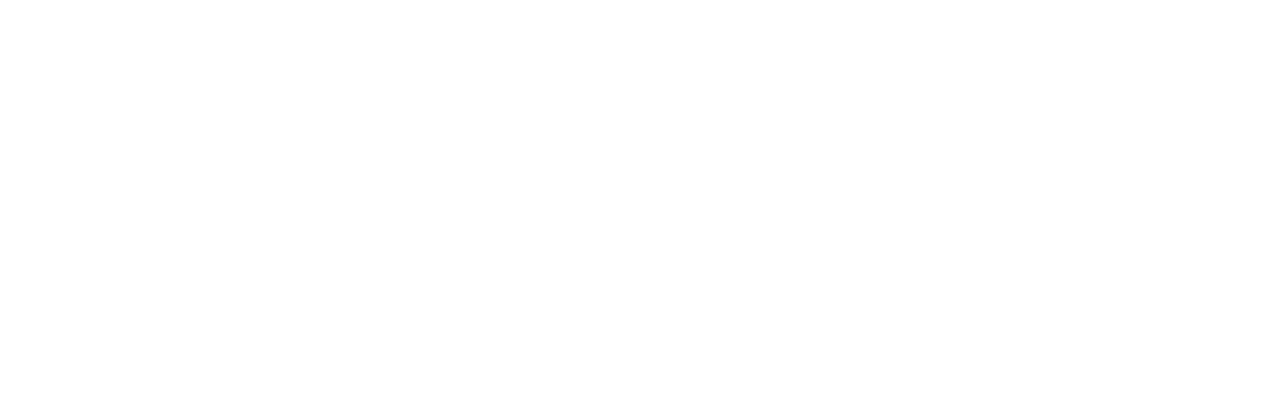
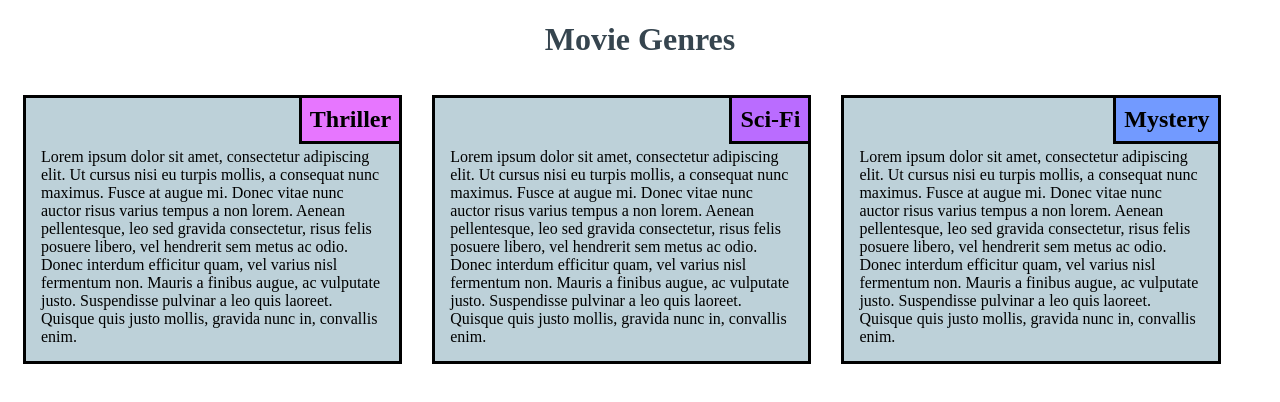
Before and after one commit to aintnotang/coursera-test, a plain HTML site: page module2-solution/index.html in a window 1280 px wide. Drawn offline with Linux system fonts and the light colour scheme.

Commit message:
final solution

```diff
--- a/module2-solution/StyleSheet1.css
+++ b/module2-solution/StyleSheet1.css
@@ -1,3 +1,67 @@
-body
-{
+* {
+    box-sizing: border-box;
 }
+
+section {
+    position: relative;
+    padding: 15px;
+    padding-top: 50px;
+    margin: 15px;
+    background-color: #bdd1d9;
+    border: 3px solid black;
+
+}
+
+h1 {
+    text-align: center;
+    color: #36454f;
+}
+
+h2 {
+    position: absolute;
+    top: 0;
+    right: 0;
+    padding: 8px;
+    margin: 0;
+    border: 3px solid black;
+    border-top-style: none;
+    border-right-style: none;
+}
+
+    h2.v {
+        background-color: #e776ff
+    }
+
+    h2.p {
+        background-color: #ba6cff
+    }
+
+    h2.b {
+        background-color: #729aff
+    }
+
+/*****Desktop*****/
+@media (min-width : 992px) {
+    section {
+        float: left;
+        width: 30%;
+    }
+}
+/*****Tablet*****/
+@media (min-width : 768px) and (max-width: 991px) {
+    .s1{
+        float:left;
+        width:40.5%;
+    }
+    .s2{
+        float:left;
+        width:84.3%;
+    }
+
+}
+/*****Moblie*****/
+@media (max-width : 767px) {
+    section {
+        width: 84.3%;
+    }
+}
--- a/module2-solution/index.html
+++ b/module2-solution/index.html
@@ -2,10 +2,35 @@
 
 <html lang="en" xmlns="http://www.w3.org/1999/xhtml">
 <head>
+    <link rel="stylesheet" href="StyleSheet1.css" />
     <meta charset="utf-8" />
-    <title></title>
+    <title>Theme</title>
 </head>
 <body>
-
+    <h1>Movie Genres</h1>
+    <section class="s1">
+        <h2 class="v">Thriller</h2>
+        Lorem ipsum dolor sit amet, consectetur adipiscing elit. Ut cursus nisi eu turpis mollis,
+        a consequat nunc maximus. Fusce at augue mi. Donec vitae nunc auctor risus varius tempus a non lorem.
+        Aenean pellentesque, leo sed gravida consectetur, risus felis posuere libero, vel hendrerit sem metus
+        ac odio. Donec interdum efficitur quam, vel varius nisl fermentum non. Mauris a finibus augue, ac vulputate justo.
+        Suspendisse pulvinar a leo quis laoreet. Quisque quis justo mollis, gravida nunc in, convallis enim.
+    </section>
+    <section class="s1">
+        <h2 class="p">Sci-Fi</h2>
+        Lorem ipsum dolor sit amet, consectetur adipiscing elit. Ut cursus nisi eu turpis mollis,
+        a consequat nunc maximus. Fusce at augue mi. Donec vitae nunc auctor risus varius tempus a non lorem.
+        Aenean pellentesque, leo sed gravida consectetur, risus felis posuere libero, vel hendrerit sem metus
+        ac odio. Donec interdum efficitur quam, vel varius nisl fermentum non. Mauris a finibus augue, ac vulputate justo.
+        Suspendisse pulvinar a leo quis laoreet. Quisque quis justo mollis, gravida nunc in, convallis enim.
+    </section>
+    <section class="s2">
+        <h2 class="b">Mystery</h2>
+        Lorem ipsum dolor sit amet, consectetur adipiscing elit. Ut cursus nisi eu turpis mollis,
+        a consequat nunc maximus. Fusce at augue mi. Donec vitae nunc auctor risus varius tempus a non lorem.
+        Aenean pellentesque, leo sed gravida consectetur, risus felis posuere libero, vel hendrerit sem metus
+        ac odio. Donec interdum efficitur quam, vel varius nisl fermentum non. Mauris a finibus augue, ac vulputate justo.
+        Suspendisse pulvinar a leo quis laoreet. Quisque quis justo mollis, gravida nunc in, convallis enim.
+    </section>
 </body>
 </html>
```
Also changed, not shown: 1 other file.
